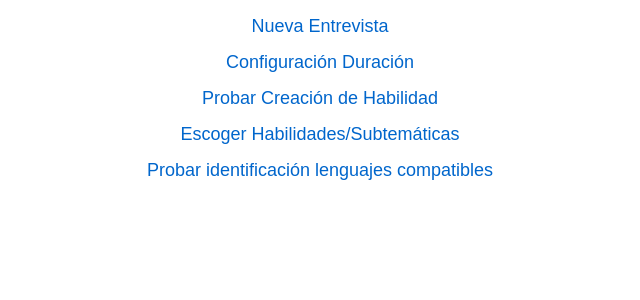
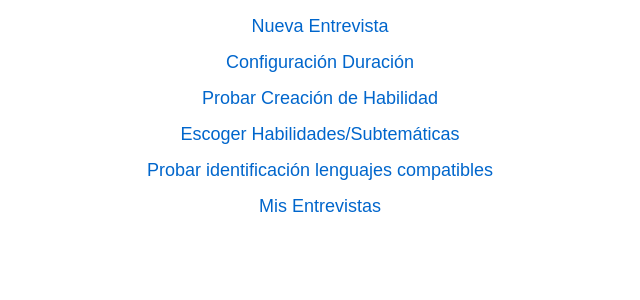
Before and after one commit to mrcolina03/CCInterview, a FastAPI app: page / in a window 1280 px wide. Shown: the part 321-621 px from the top of the page, without its empty margins (320-960 px from the left). Run offline with FastAPI, Linux system fonts and the light colour scheme.

Commit message:
Update index.html
agregacion de etiqueta mis entrevistas

```diff
--- a/src/simulador_entrevistas/templates/index.html
+++ b/src/simulador_entrevistas/templates/index.html
@@ -51,5 +51,6 @@
     <a href="/adaptabilidad/probar">Probar Creación de Habilidad</a>
     <a href="/adaptabilidad/escoger">Escoger Habilidades/Subtemáticas</a>
     <a href="/adaptabilidad/codigo">Probar identificación lenguajes compatibles</a>
+    <a href="/feedback/dashboard">Mis Entrevistas</a>
 </body>
 </html>
```
